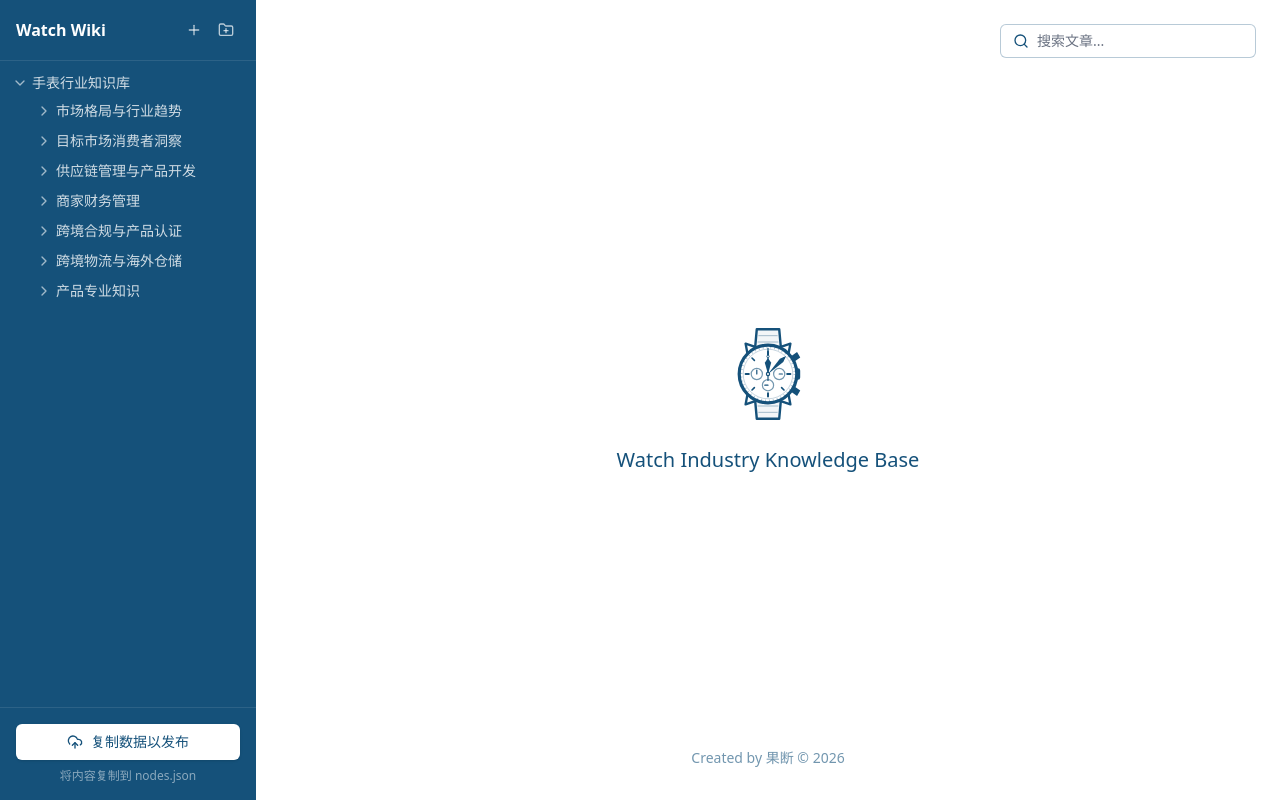
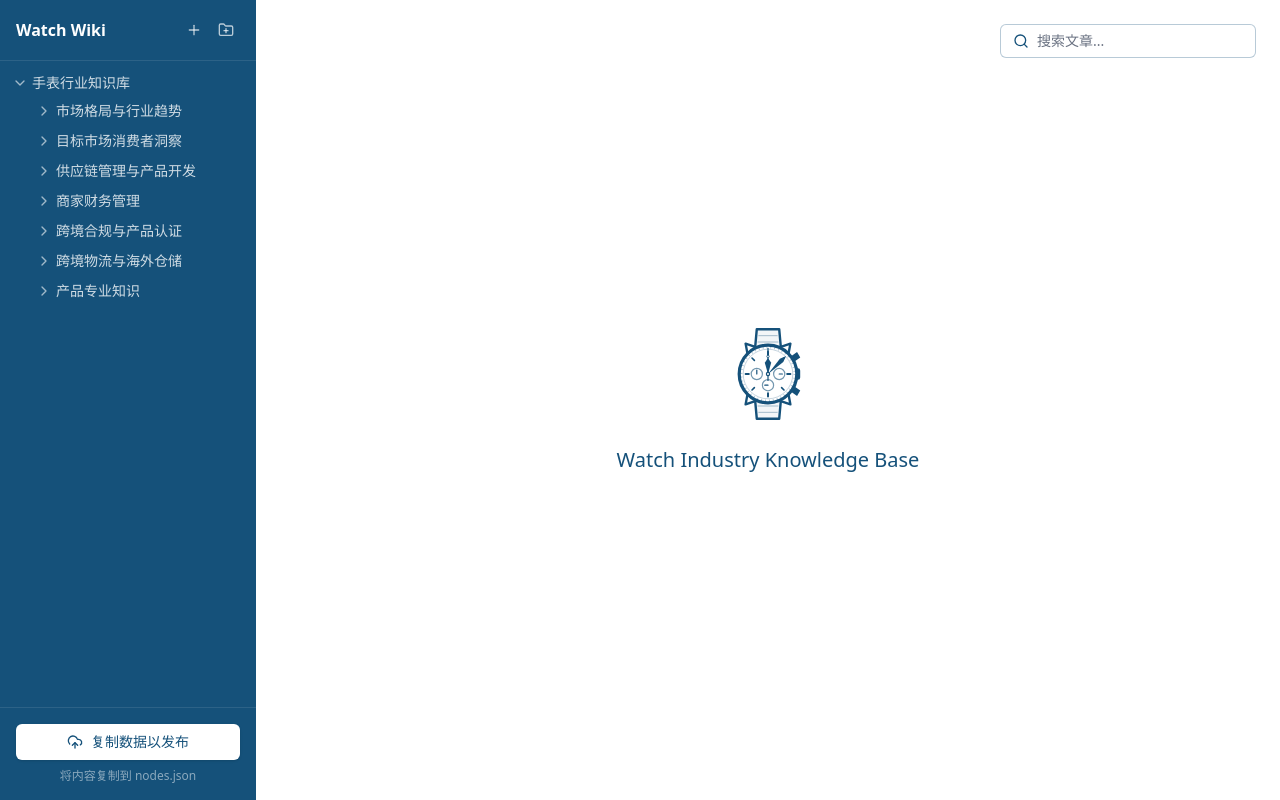
Before and after one commit to outtalents/watchwiki2.0, a React (Vite) app: page / in a window 1280 px wide. Built offline with nearby package versions, Linux system fonts and the light colour scheme.

Commit message:
feat: Remove redundant footer from editor
Removes the static footer text from the editor component, as it was unnecessary and did not serve a functional purpose within the application's UI.

```diff
--- a/src/components/Editor.tsx
+++ b/src/components/Editor.tsx
@@ -152,9 +152,6 @@ export function Editor({ file, onUpdateContent, onBack, onPublish, onSearchClick
           </svg>
           <h2 className="text-xl font-medium text-[#15517a]">Watch Industry Knowledge Base</h2>
         </div>
-        <div className="absolute bottom-8 w-full text-center">
-          <p className="text-sm text-[#15517a] opacity-60">Created by 果断 © 2026</p>
-        </div>
       </div>
     );
   }
```
